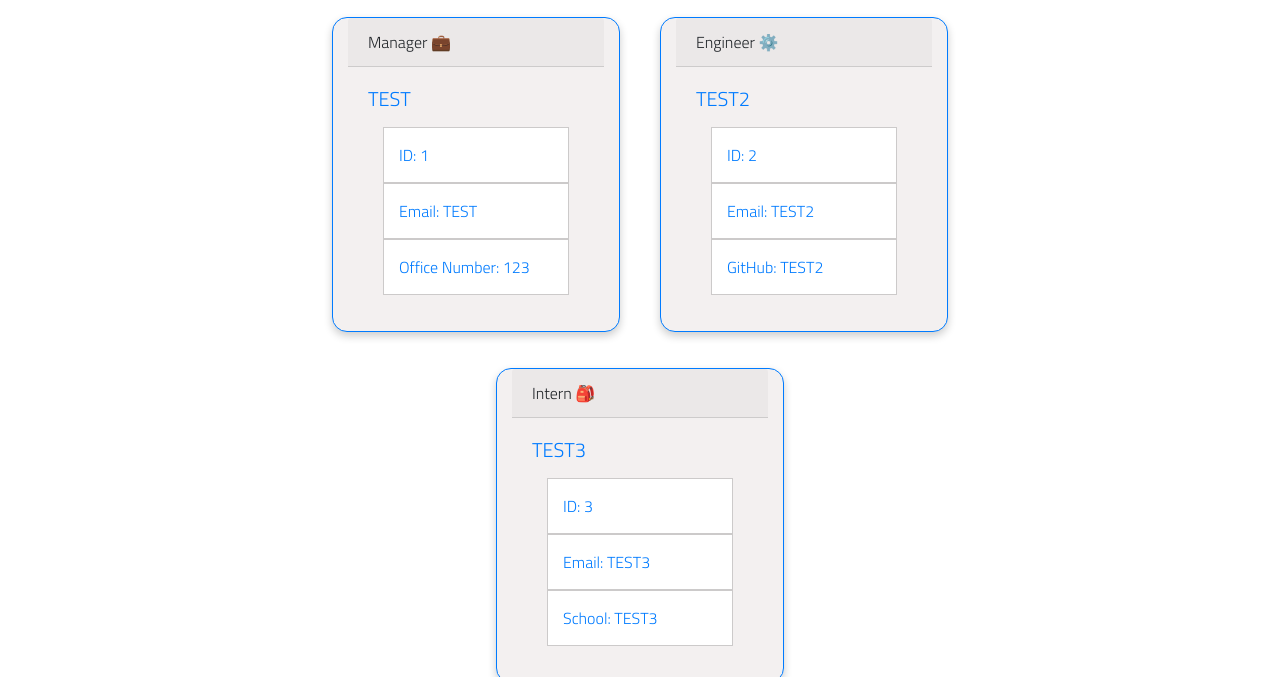
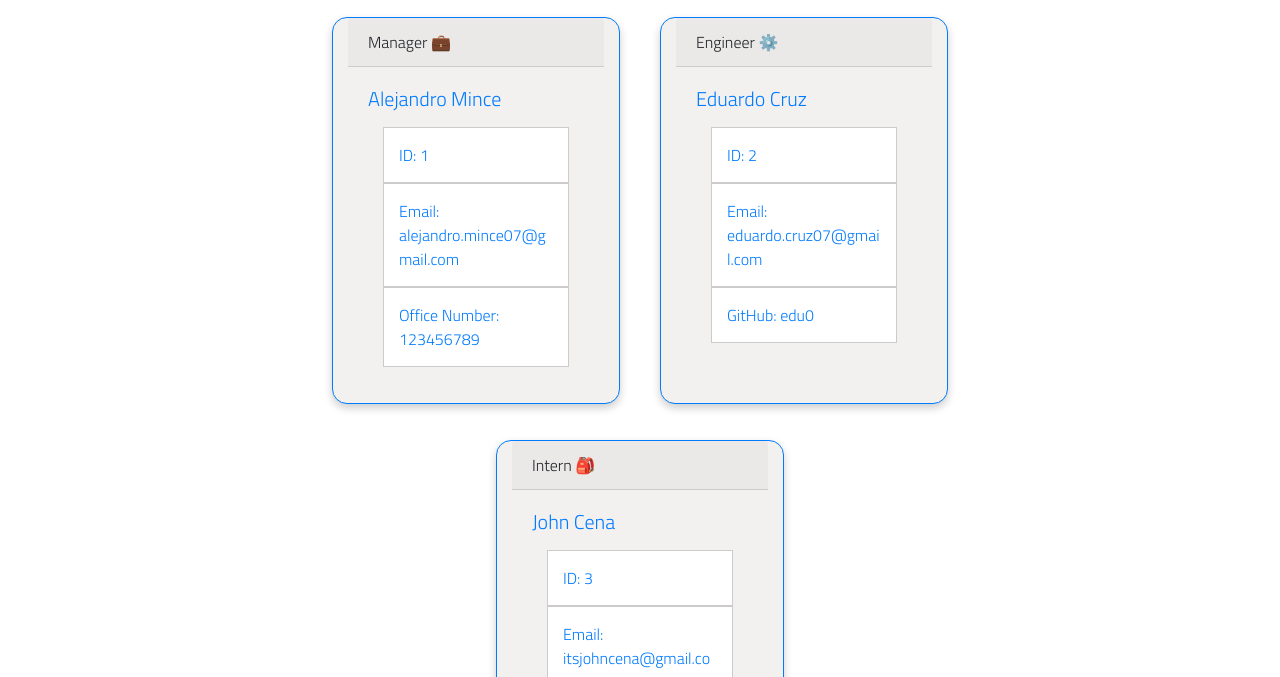
Before and after one commit to aletsmc07/Team-Profile-Generator, a website: page dist/html/team.html in a window 1280 px wide. Shown: the part 123-800 px from the top of the page. Drawn offline with nearby package versions, Linux system fonts and the light colour scheme.

Commit message:
Update team.html

```diff
--- a/dist/html/team.html
+++ b/dist/html/team.html
@@ -4,7 +4,7 @@
         <meta charset="UTF-8">
         <meta http-equiv="X-UA-Compatible" content="IE=edge">
         <meta name="viewport" content="width=device-width, initial-scale=1.0">
-        <title>TEST</title>
+        <title>My team 1</title>
         <link
         rel="stylesheet"
         href="https://stackpath.bootstrapcdn.com/bootstrap/4.3.1/css/bootstrap.min.css"
@@ -23,12 +23,12 @@
         <div class="col-4 ml-6 card border-primary mb-3" style="max-width: 18rem;margin: 20px;">
             <div class="card-header">Manager 💼</div>
                 <div class="card-body text-primary">
-                <h5 class="card-title">TEST</h5>
+                <h5 class="card-title">Alejandro Mince</h5>
                 <p class="card-text">
                     <ul>
                         <li>ID: 1</li>
-                        <li>Email: TEST</li>
-                        <li>Office Number: 123</li>
+                        <li>Email: alejandro.mince07@gmail.com</li>
+                        <li>Office Number: 123456789</li>
                     </ul>
                 </p>
             </div>
@@ -36,24 +36,24 @@
         <div class="col-4 ml-6 card border-primary mb-3" style="max-width: 18rem;margin: 20px;">
     <div class="card-header">Engineer ⚙️</div>
     <div class="card-body text-primary">
-        <h5 class="card-title">TEST2</h5>
+        <h5 class="card-title">Eduardo Cruz</h5>
         <p class="card-text">
             <ul>
                 <li>ID: 2</li>
-                <li>Email: TEST2</li>
-                <li>GitHub: TEST2</li>
+                <li>Email: eduardo.cruz07@gmail.com</li>
+                <li>GitHub: edu0</li>
             </ul>
         </p>
     </div>
     </div><div class="col-4 ml-6 card border-primary mb-3" style="max-width: 18rem;margin: 20px;">
     <div class="card-header">Intern 🎒</div>
     <div class="card-body text-primary">
-        <h5 class="card-title">TEST3</h5>
+        <h5 class="card-title">John Cena</h5>
         <p class="card-text">
             <ul>
                 <li>ID: 3</li>
-                <li>Email: TEST3</li>
-                <li>School: TEST3</li>
+                <li>Email: itsjohncena@gmail.com</li>
+                <li>School: Tec de Monterrey</li>
             </ul>
         </p>
     </div>
```
